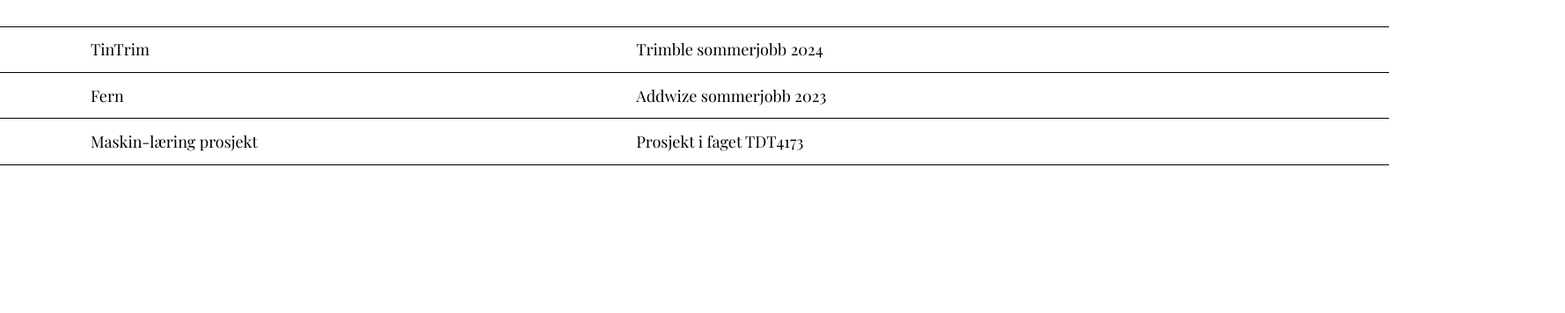
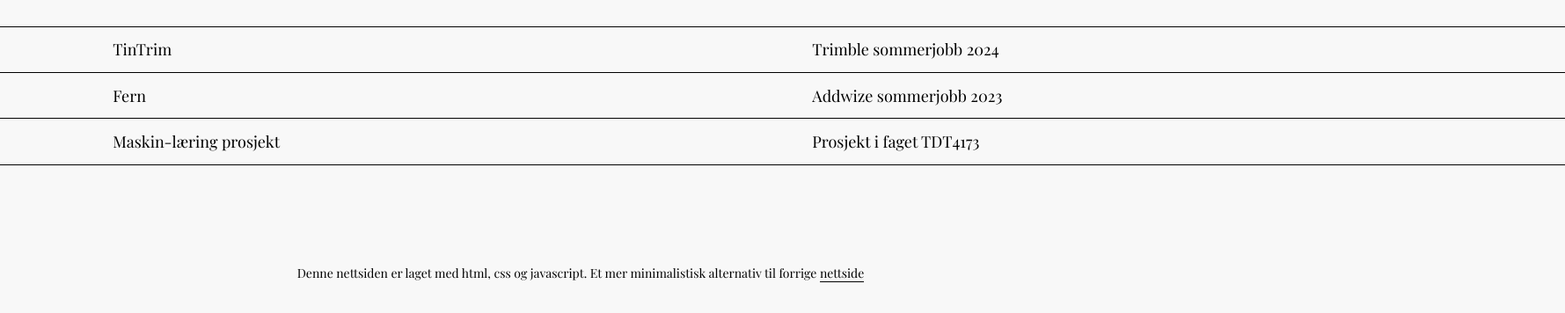
Before and after one commit to petdalh/website2, a plain HTML site: page index.html in a window 1280 px wide. Shown: the part 444-800 px from the top of the page at 88% size, 1779 px wide, since content can reach past the window. Drawn offline with nearby package versions, Linux system fonts and the light colour scheme; a web font is replaced by a local one.

Commit message:
fixed spacing

```diff
--- a/index.html
+++ b/index.html
@@ -30,4 +30,7 @@
 
     <script src="script.js"></script>
 </body>
+<footer>
+    <p>Denne nettsiden er laget med html, css og javascript. Et mer minimalistisk alternativ til forrige <a href="https://petdalh.github.io/website/">nettside</a></p>
+</footer>
 </html>
--- a/project.css
+++ b/project.css
@@ -1,10 +1,11 @@
 body {
     font-family: "Playfair Display", serif;
     font-size: 22px; /* Litt økt fontstørrelse */
-    max-width: 70%;
+    max-width: 60%;
     margin: 0 auto;
     padding: 20px;
     line-height: 1.6;
+    background-color: #f8f8f8;
 }
 a {
     color: #000;
--- a/script.js
+++ b/script.js
@@ -32,16 +32,19 @@ const projects = [
         title: "Fern Project",
         images: ["demoFern.gif"],
         paragraphs: [`
-        Det var viktig at BOM ble synkronisert riktig. Hvis brukeren gjorde en liten endring på et produkt,
-        så skulle ikke hele BOM bli synkronisert på nytt. Det var også viktig at BOM ble synkronisert raskt,
-        siden det kunne være mange komponenter i BOM. Jeg viser ikke til bilder eller videoer av Fern,
+        Det var viktig at BOMen ble synkronisert riktig. Hvis brukeren gjorde en liten endring på et produkt,
+        så skulle ikke hele BOMen bli synkronisert på nytt. Det var også viktig at BOM ble synkronisert raskt,
+        siden det kunne være mange komponenter i BOMen. Jeg viser ikke til bilder eller videoer av Fern,
         siden det er et proprietært program, men til høyre kan man se hvordan det så ut fra Fusion 360.
         Det som er morsomt med denne oppgaven er at synkronisering av BOMer ble brukt som et eksempel på bruken
         av algoritmer i pensumboka i Algoritmer og Datastrukturer på NTNU:
         "Given a mechanical design in terms of a library of parts, where each part may include instances of other parts,
         list the parts in order so that each part appears before any part that uses it."
         Fra: "Introduction to Algorithms, Fourth Edition" by Thomas H. Cormen, Charles E. Leiserson, Ronald L. Rivest, Clifford Stein.
-    `]
+        `,
+        `Meste parten av jobben gikk ut på å bli kjent med fusion 360 APIet, slik at man fikk sendt den dataen man trengte. Og så var det
+        mye jobb i å bli kjent med den eksisterende kodebase til Fern, og lage metoder i APIet for å håndtere dataen som ble sendt fra Fusion 360.
+        Dette ble gjort med typescript, `]
     },
     {
         id: 3,
--- a/styles.css
+++ b/styles.css
@@ -1,34 +1,47 @@
 body {
     font-family: "Playfair Display", serif;
-    font-size: 16px; /* Litt økt fontstørrelse */
+    font-size: 16px;
     line-height: 1.6;
     margin: 0;
     padding: 0;
+    background-color: #f8f8f8;
+}
+
+footer {
+    position: fixed;
+    bottom: 0;
+    width: 100%;
+    background-color: #f8f8f8;
+    padding: 20px;
+    text-align: center;
+    font-size: 14px;
 }
 
 #description {
-    font-size: 22px; /* Litt økt fontstørrelse */
+    font-size: 22px;
     max-width: 80%;
     margin: 0 auto;
     padding: 20px;
 }
 
 h1 {
-    font-size: 2.7em; /* Litt økt fontstørrelse */
+    font-size: 2.7em;
     margin-bottom: 20px;
 }
 
 h2 {
-    font-size: 1.8em; /* Litt økt fontstørrelse */
+    font-size: 1.8em;
     margin-top: 60px;
 }
 
 .project-list {
-    margin-top: -20px;
+    width: 100vw;
+    margin-left: calc(-50vw + 50%);
+    margin-right: calc(-50vw + 50%);
     border-collapse: separate;
     border-spacing: 0;
-    width: 100%;
     position: relative;
+    margin-top: -20px;
 }
 
 .project-list::before,
@@ -70,12 +83,23 @@ h2 {
 
 .project-list th,
 .project-list td {
-    font-size: 18px; /* Litt økt fontstørrelse */
+    font-size: 18px;
     padding: 12px 8px;
     text-align: left;
     border: none;
     position: relative;
     background-color: transparent;
+}
+
+.project-list td:first-child {
+    width: 60%;
+    padding-left: calc((100vw - 80%) / 2 + 200px);
+}
+
+.project-list td:last-child {
+    width: 40%;
+    padding-right: calc((100vw - 80%) / 2);
+    white-space: nowrap;
 }
 
 .clickable-row {
@@ -94,32 +118,29 @@ h2 {
     z-index: -1;
 }
 
-/* Ensure the table takes full width */
-table {
-    width: 100vw;
-    max-width: 100%;
-    margin-left: calc(-50vw + 50%);
-    margin-right: calc(-50vw + 50%);
-    margin-top: 20px;
-    margin-bottom: 20px;
+@media (max-width: 800px) {
+    #description {
+        max-width: 95%;
+        padding: 10px;
+    }
+
+    .project-list td:first-child {
+        padding-left: calc((100vw - 95%) / 2 + 10px);
+    }
+
+    .project-list td:last-child {
+        padding-right: calc((100vw - 95%) / 2);
+    }
 }
 
-/* Adjust column widths and alignment */
-.project-list td:first-child {
-    width: 60%; /* Juster til 50% for å gi mer plass til den andre kolonnen */
-    padding-left: calc((100vw - 68%) / 2);
+a {
+    color: #000;
+    text-decoration: none;
+    border-bottom: 1px solid black;
 }
 
-.project-list td:last-child {
-    width: 50%; /* Økt bredde for siste kolonne for å unngå linjebryting */
-    padding-right: calc((100vw - 60%) / 2);
-    white-space: nowrap; /* Forhindrer linjebryting i cellene */
+a:hover {
+    color: #6c6868;
+    text-decoration: none;
+    border-bottom: 1px solid #6c6868;
 }
-
-@media (max-width: 800px) {
-    .project-list td:first-child,
-    .project-list td:last-child {
-        padding-left: 20px;
-        padding-right: 20px;
-    }
-}
```
